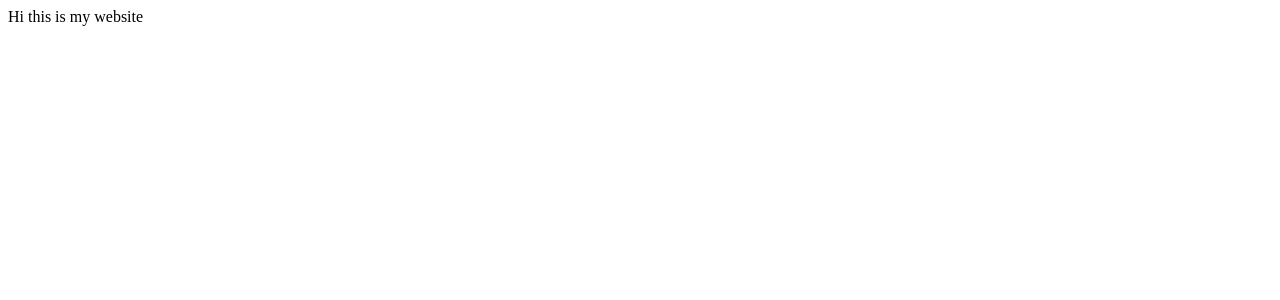
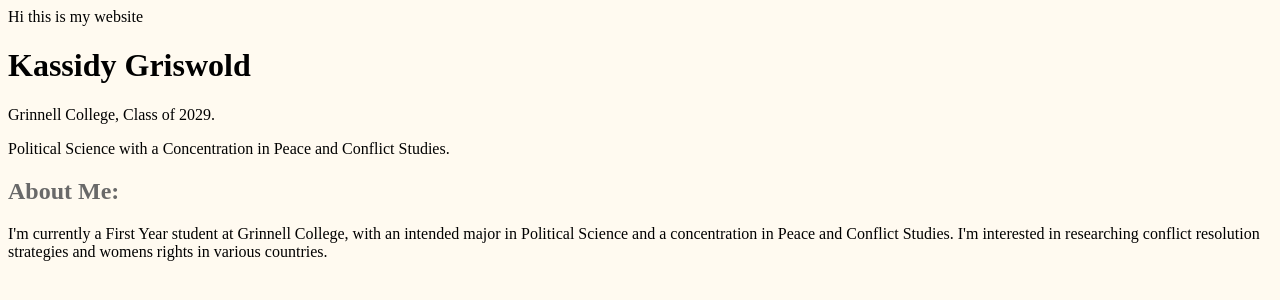
Before and after one commit to KassidyG/KassidyG.github.io, a plain HTML site: page index.html in a window 1280 px wide. Drawn offline with Linux system fonts and the light colour scheme.

Commit message:
Update index.html

```diff
--- a/index.html
+++ b/index.html
@@ -1 +1,15 @@
 Hi this is my website
+
+<!DOCTYPE html>
+<html>
+<body style="background-color:FloralWhite;">
+
+<h1>Kassidy Griswold</h1>
+<p>Grinnell College, Class of 2029.</p>
+<p>Political Science with a Concentration in Peace and Conflict Studies. </p>
+
+<h2 style="color:DimGray;">About Me:</h2>
+<p>I'm currently a First Year student at Grinnell College, with an intended major in Political Science and a concentration in Peace and Conflict Studies. I'm interested in researching conflict resolution strategies and womens rights in various countries.</p>
+
+</body>
+</html>
```
